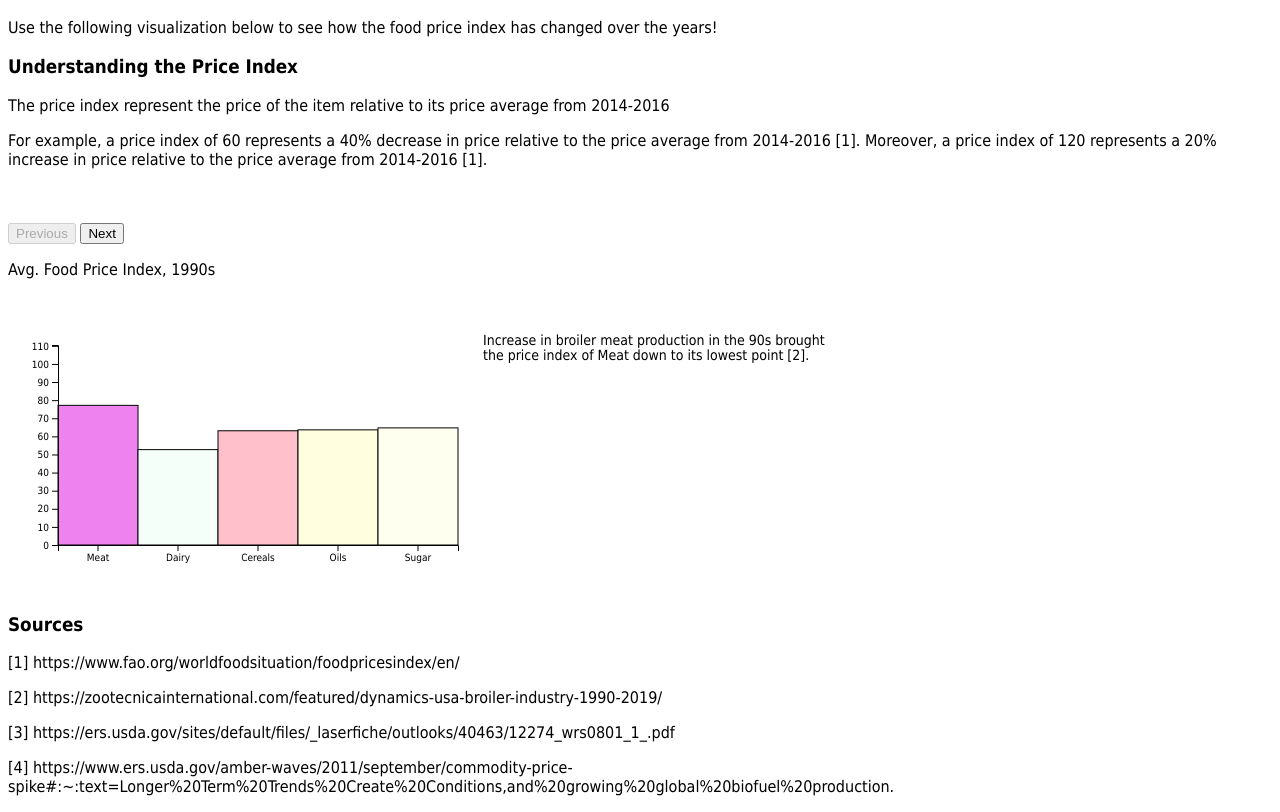
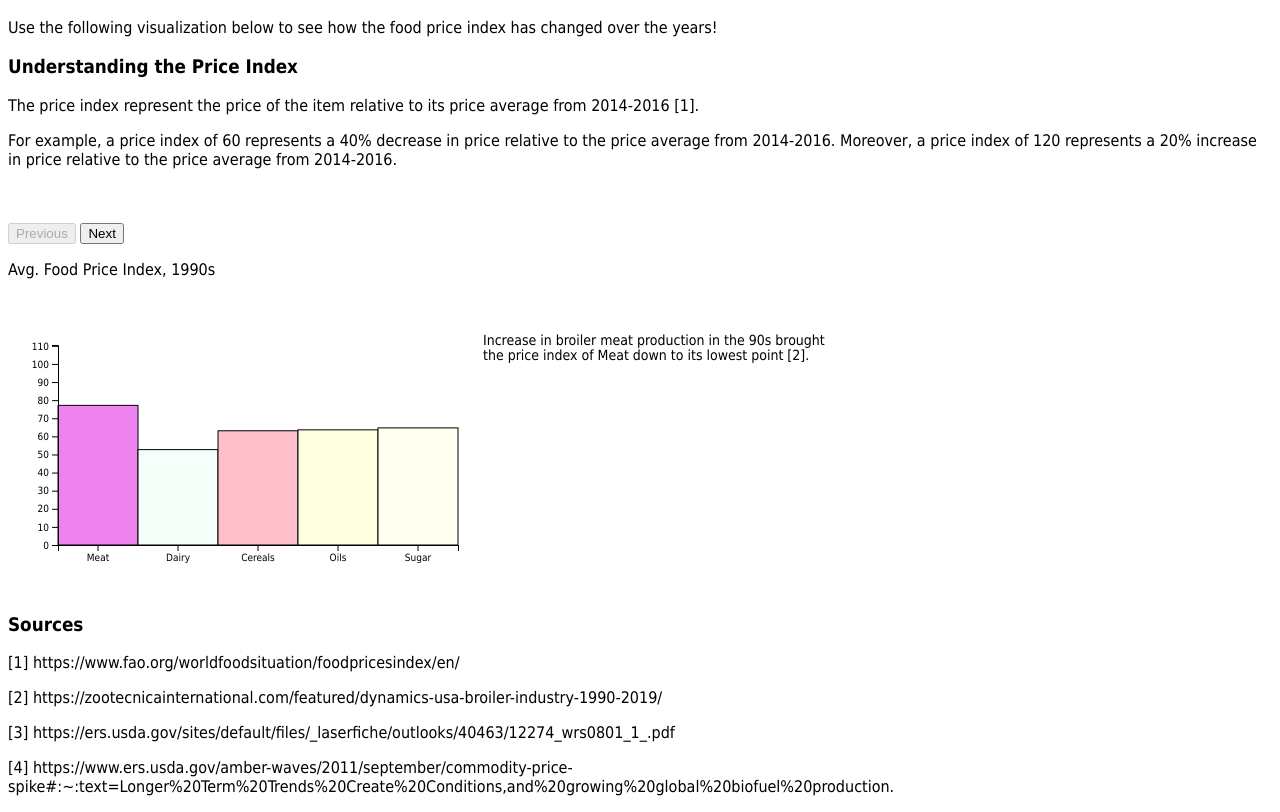
Before and after one commit to kunjir9542/kunjir9542.github.io, a plain HTML site: page index.html in a window 1280 px wide. Shown: the part 49-861 px from the top of the page. Drawn offline with nearby package versions, Linux system fonts and the light colour scheme.

Commit message:
narrative visualization complete2

```diff
--- a/index.html
+++ b/index.html
@@ -26,8 +26,8 @@
     <h1 >Average FAO Food Price Index by Decade</h1>
     <p>Use the following visualization below to see how the food price index has changed over the years!</p>
     <h3>Understanding the Price Index</h3>
-    <p>The price index represent the price of the item relative to its price average from 2014-2016</p>
-    <p>For example, a price index of 60 represents a 40% decrease in price relative to the price average from 2014-2016 [1]. Moreover, a price index of 120 represents a 20% increase in price relative to the price average from 2014-2016 [1].</p>
+    <p>The price index represent the price of the item relative to its price average from 2014-2016 [1].</p>
+    <p>For example, a price index of 60 represents a 40% decrease in price relative to the price average from 2014-2016. Moreover, a price index of 120 represents a 20% increase in price relative to the price average from 2014-2016.</p>
     <br><br>
     <button onclick="previous()" disabled="True" id="prev_btn">Previous</button>
     <button onclick="next()" id="next_btn">Next</button>
@@ -92,9 +92,10 @@
             .enter().append("rect")
             .attr("x", function (d, i) {return x(d.type);})
             .attr("width", x.bandwidth())
+            .attr("fill", function(d, i) {return colors[i];})
             .attr("y", function(d, i) {return y(d.value);})
             .attr("height", function(d, i) {return 200 - parseFloat(y(d.value));})
-            .attr("fill", function(d, i) {return colors[i];})
+
             .on("click", function(d, i) {
                 drawYearGraph(categories[i], decade_index, colors[i]);
             })
@@ -276,8 +277,9 @@
 
             // Text Syntax: https://stackoverflow.com/questions/20644415/d3-appending-text-to-a-svg-rectangle
             d3.select("svg")
+            .append("g")
+            .attr("id", "title")
             .append("text")
-            .attr("id", "title")
             .attr("x", 0)
             .attr("y", 300)
             .text( category + " Price Index, " + (1990 + 10 * idx) + " - " + (1999 + 10 * idx));
```
